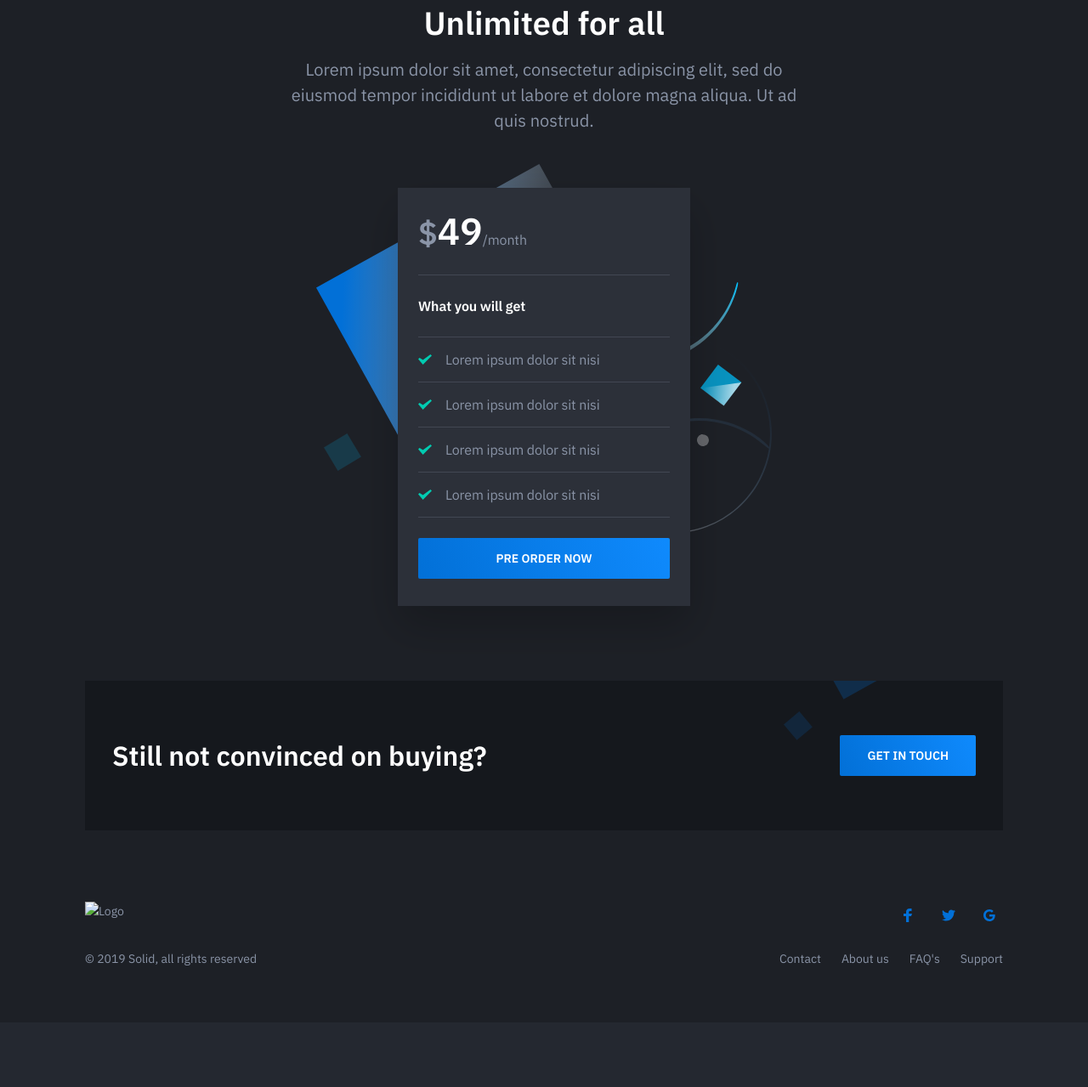
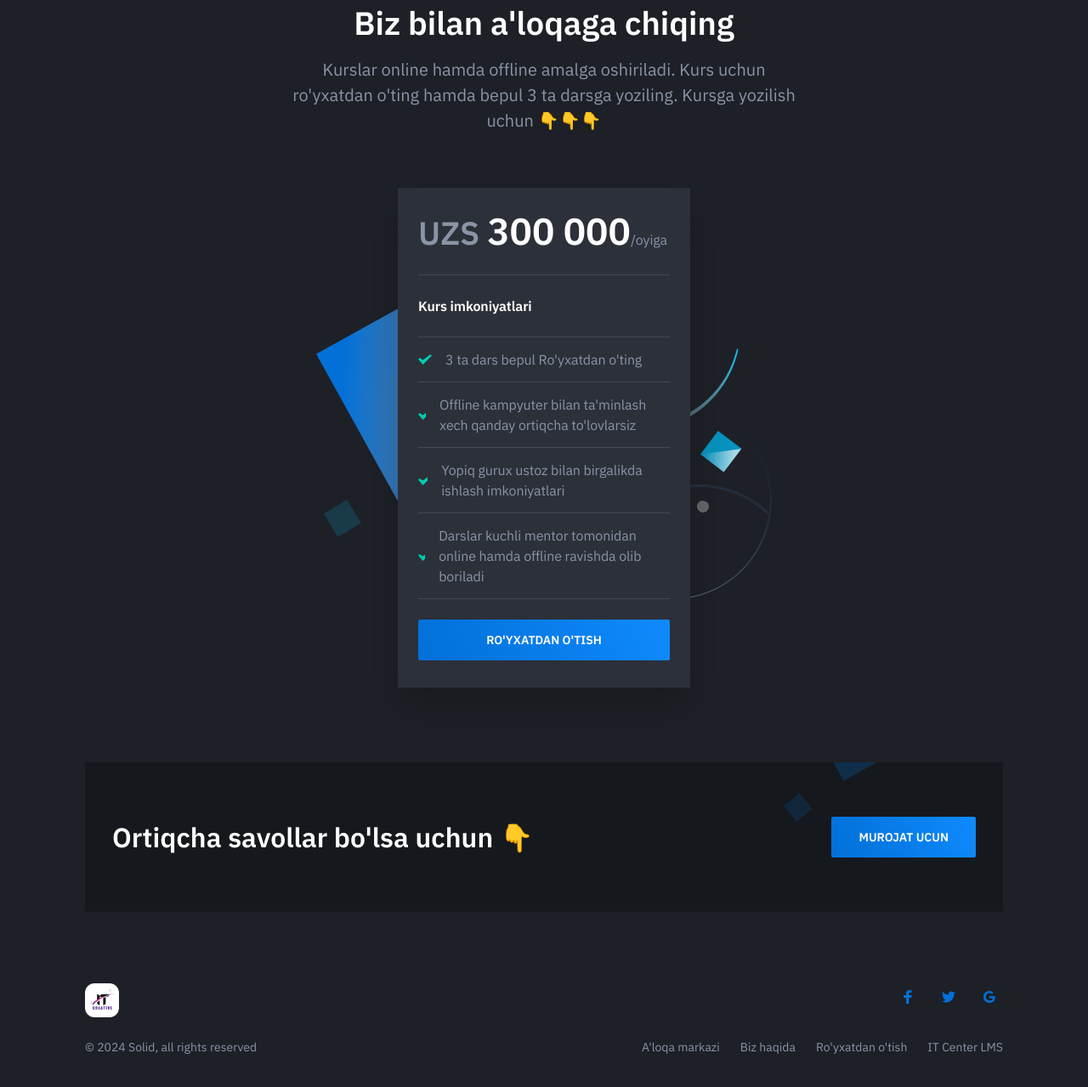
Before and after one commit to Xusanbek0039/bot-itclms, a plain HTML site: page index.html in a window 1280 px wide. Shown: the part 1703-2982 px from the top of the page at 85% size. Before the commit the page ends 2906 px from the top, so only its background shows below. Drawn offline with nearby package versions, Linux system fonts and the light colour scheme.

Commit message:
Update index.html

```diff
--- a/index.html
+++ b/index.html
@@ -126,34 +126,34 @@
                 <div class="container-sm">
                     <div class="pricing-inner section-inner">
                         <div class="pricing-header text-center">
-                            <h2 class="section-title mt-0">Unlimited for all</h2>
-                            <p class="section-paragraph mb-0">Lorem ipsum dolor sit amet, consectetur adipiscing elit, sed do eiusmod tempor incididunt ut labore et dolore magna aliqua. Ut ad quis nostrud.</p>
+                            <h2 class="section-title mt-0">Biz bilan a'loqaga chiqing</h2>
+                            <p class="section-paragraph mb-0">Kurslar online hamda offline amalga oshiriladi. Kurs uchun ro'yxatdan o'ting hamda bepul 3 ta darsga yoziling. Kursga yozilish uchun 👇👇👇</p>
                         </div>
 						<div class="pricing-tables-wrap">
                             <div class="pricing-table">
                                 <div class="pricing-table-inner is-revealing">
                                     <div class="pricing-table-main">
                                         <div class="pricing-table-header pb-24">
-                                            <div class="pricing-table-price"><span class="pricing-table-price-currency h2">$</span><span class="pricing-table-price-amount h1">49</span><span class="text-xs">/month</span></div>
+                                            <div class="pricing-table-price"><span class="pricing-table-price-currency h2">UZS </span><span class="pricing-table-price-amount h1">300 000</span><span class="text-xs">/oyiga</span></div>
                                         </div>
-										<div class="pricing-table-features-title text-xs pt-24 pb-24">What you will get</div>
+										<div class="pricing-table-features-title text-xs pt-24 pb-24">Kurs imkoniyatlari</div>
                                         <ul class="pricing-table-features list-reset text-xs">
                                             <li>
-                                                <span>Lorem ipsum dolor sit nisi</span>
+                                                <span>3 ta dars bepul Ro'yxatdan o'ting </span>
                                             </li>
                                             <li>
-                                                <span>Lorem ipsum dolor sit nisi</span>
+                                                <span>Offline kampyuter bilan ta'minlash xech qanday ortiqcha to'lovlarsiz</span>
                                             </li>
                                             <li>
-                                                <span>Lorem ipsum dolor sit nisi</span>
+                                                <span>Yopiq gurux ustoz bilan birgalikda ishlash imkoniyatlari</span>
                                             </li>
 											<li>
-												<span>Lorem ipsum dolor sit nisi</span>
+												<span>Darslar kuchli mentor tomonidan online hamda offline ravishda olib boriladi</span>
 											</li>
                                         </ul>
                                     </div>
                                     <div class="pricing-table-cta mb-8">
-                                        <a class="button button-primary button-shadow button-block" href="#">Pre order now</a>
+                                        <a class="button button-primary button-shadow button-block" href="https://xusanbek0071.github.io/sorovnoma-HTML/">Ro'yxatdan o'tish </a>
                                     </div>
                                 </div>
                             </div>
@@ -165,9 +165,9 @@
 			<section class="cta section">
 				<div class="container">
 					<div class="cta-inner section-inner">
-						<h3 class="section-title mt-0">Still not convinced on buying?</h3>
+						<h3 class="section-title mt-0">Ortiqcha savollar bo'lsa uchun 👇</h3>
 						<div class="cta-cta">
-							<a class="button button-primary button-wide-mobile" href="#">Get in touch</a>
+							<a class="button button-primary button-wide-mobile" href="http://t.me/mbin_dev_0071">Murojat ucun </a>
 						</div>
 					</div>
 				</div>
@@ -179,21 +179,21 @@
                 <div class="site-footer-inner">
                     <div class="brand footer-brand">
 						<a href="#">
-							<img class="header-logo-image" src="dist/images/logo.svg" alt="Logo">
+							<img class="header-logo-image" src="dist/images/favicon.ico" alt="Logo" style="width: 40px;">
 						</a>
                     </div>
                     <ul class="footer-links list-reset">
                         <li>
-                            <a href="#">Contact</a>
+                            <a href="+998975216686">A'loqa markazi</a>
                         </li>
                         <li>
-                            <a href="#">About us</a>
+                            <a href="https://t.me/IT_Creative_News">Biz haqida</a>
                         </li>
                         <li>
-                            <a href="#">FAQ's</a>
+                            <a href="https://xusanbek0071.github.io/sorovnoma-HTML/">Ro'yxatdan o'tish</a>
                         </li>
                         <li>
-                            <a href="#">Support</a>
+                            <a href="https://itclms.uz/accounts/login/?next=/">IT Center LMS</a>
                         </li>
                     </ul>
                     <ul class="footer-social-links list-reset">
@@ -215,14 +215,14 @@
                         </li>
                         <li>
                             <a href="#">
-                                <span class="screen-reader-text">Google</span>
+                                <span class="screen-reader-text">Gmail</span>
                                 <svg width="16" height="16" xmlns="http://www.w3.org/2000/svg">
                                     <path d="M7.9 7v2.4H12c-.2 1-1.2 3-4 3-2.4 0-4.3-2-4.3-4.4 0-2.4 2-4.4 4.3-4.4 1.4 0 2.3.6 2.8 1.1l1.9-1.8C11.5 1.7 9.9 1 8 1 4.1 1 1 4.1 1 8s3.1 7 7 7c4 0 6.7-2.8 6.7-6.8 0-.5 0-.8-.1-1.2H7.9z" fill="#0270D7"/>
                                 </svg>
                             </a>
                         </li>
                     </ul>
-                    <div class="footer-copyright">&copy; 2019 Solid, all rights reserved</div>
+                    <div class="footer-copyright">&copy; 2024 Solid, all rights reserved</div>
                 </div>
             </div>
         </footer>
```
